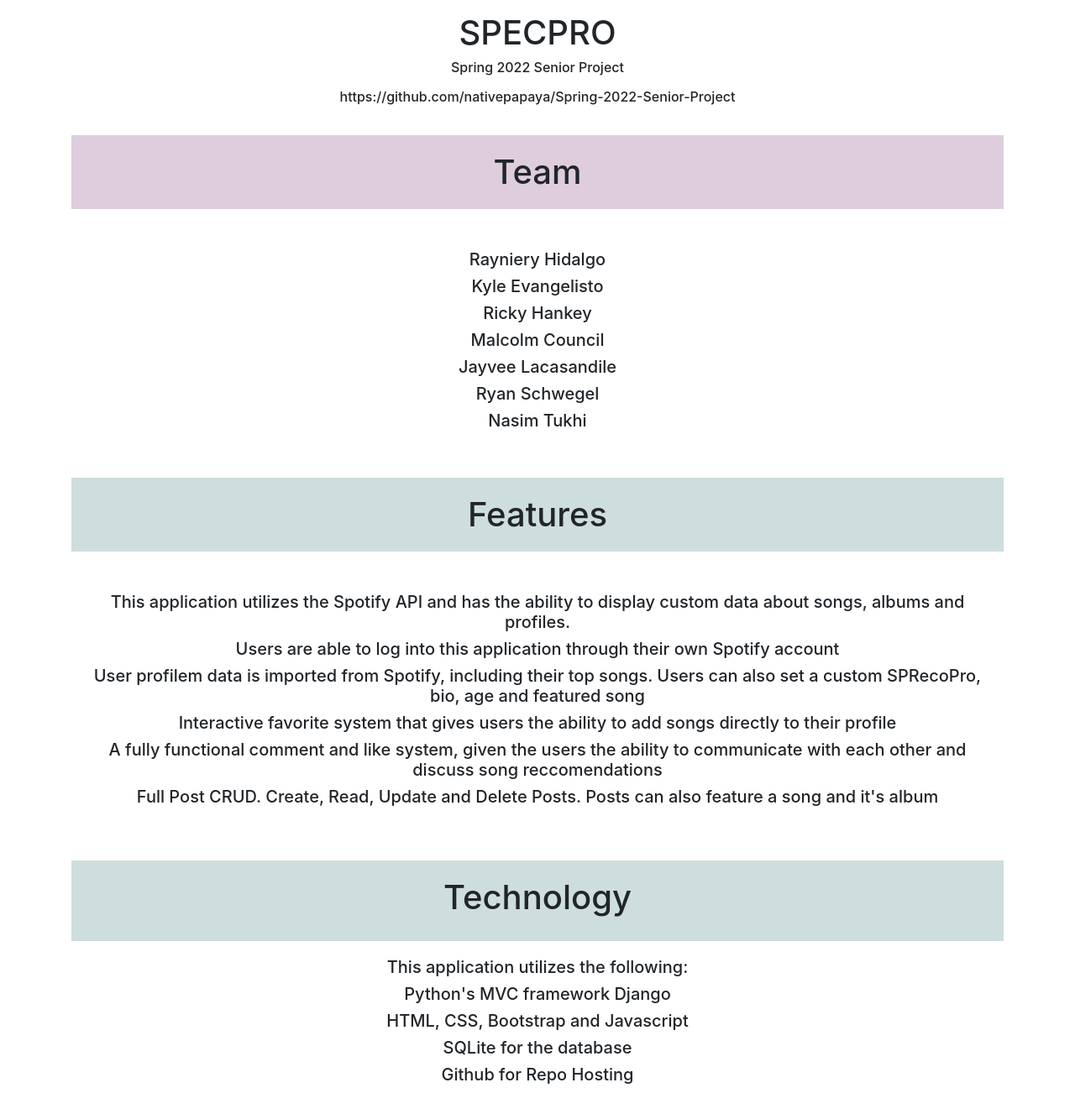
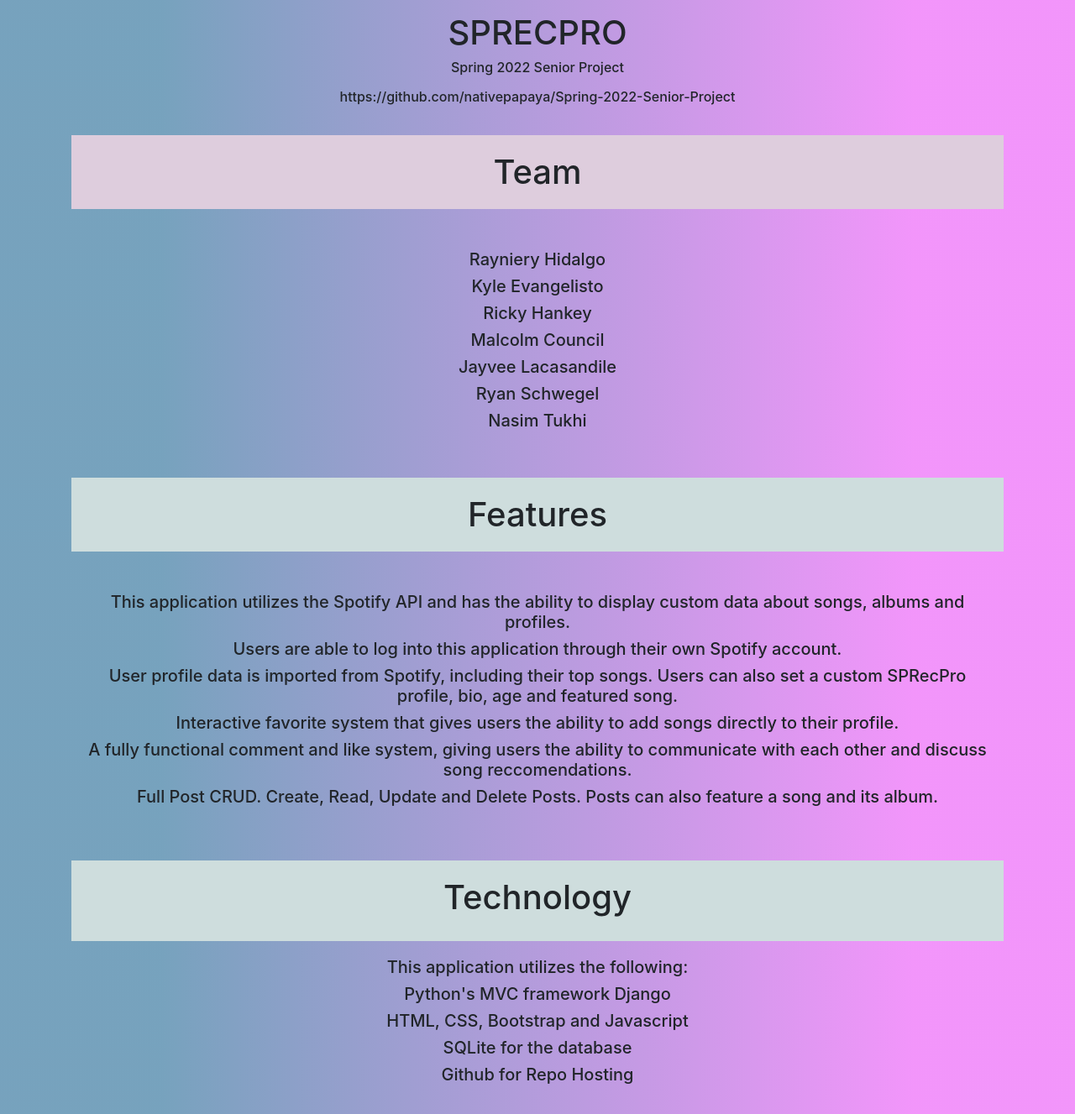
Before and after one commit to nativepapaya/Spring-2022-Senior-Project, a Django app: page / in a window 1280 px wide. Shown: the part 363-1690 px from the top of the page at 84% size. Run offline with Django 3.2, Linux system fonts and the light colour scheme; some libraries are stand-ins or nearby versions.

Commit message:
Grammar touchups in About, settled on draft for background colors

```diff
--- a/sprecpro/templates/about.html
+++ b/sprecpro/templates/about.html
@@ -7,7 +7,7 @@
 		  <img src="https://i.imgur.com/qMOzpT2.png" alt="centered image" />
 	  </p>
 
-    <h1 style="text-align:center;">SPECPRO</h1>
+    <h1 style="text-align:center;">SPRECPRO</h1>
     <h6 style="text-align:center;">Spring 2022 Senior Project</p>
     <h6 style="text-align:center;">https://github.com/nativepapaya/Spring-2022-Senior-Project</p>
 	  <br>
@@ -32,11 +32,11 @@
           <div class="hero">
             <br>
             <h5 class="name">This application utilizes the Spotify API and has the ability to display custom data about songs, albums and profiles.</h5>
-            <h5 class="name">Users are able to log into this application through their own Spotify account</h5>
-            <h5 class="name">User profilem data is imported from Spotify, including their top songs. Users can also set a custom SPRecoPro, bio, age and featured song</h5>
-            <h5 class="name">Interactive favorite system that gives users the ability to add songs directly to their profile</h5>
-            <h5 class="name">A fully functional comment and like system, given the users the ability to communicate with each other and discuss song reccomendations</h5>
-            <h5 class="name">Full Post CRUD. Create, Read, Update and Delete Posts. Posts can also feature a song and it's album</h5>
+            <h5 class="name">Users are able to log into this application through their own Spotify account.</h5>
+            <h5 class="name">User profile data is imported from Spotify, including their top songs. Users can also set a custom SPRecPro profile, bio, age and featured song.</h5>
+            <h5 class="name">Interactive favorite system that gives users the ability to add songs directly to their profile.</h5>
+            <h5 class="name">A fully functional comment and like system, giving users the ability to communicate with each other and discuss song reccomendations.</h5>
+            <h5 class="name">Full Post CRUD. Create, Read, Update and Delete Posts. Posts can also feature a song and its album.</h5>
             <br>
           </div>
         </div>
--- a/sprecpro/templates/layouts/app.html
+++ b/sprecpro/templates/layouts/app.html
@@ -122,18 +122,25 @@
         </ul>
       </div>
     </nav>
+
+    {% if user.is_authenticated and not user.is_staff %}
+      <style>
+        body {
+          background: linear-gradient(90deg, #1db9549c 34%, rgba(240, 137, 250, 0.603) 96%);
+        }
+      </style>
+    {% else %}
+      <style>
+        body {
+          background: linear-gradient(90deg, hsla(203, 35%, 56%, 0.9) 15%, hsla(295, 92%, 76%, 0.9) 85%);
+        }
+
+        /*h5 {
+        -webkit-text-stroke: 0.2px #1c9646;
+        }*/
+      </style>
+    {% endif %}
   {% block content %}
 
   {% endblock %}
 </body>
-
-<style>
-  /*body {
-    /* background: linear-gradient(90deg, hsla(203, 35%, 56%, 1) 34%, hsla(295, 92%, 76%, 1) 96%);
-    background: linear-gradient(90deg, #1DB954 10%, hsla(295, 92%, 76%, 1) 96%);
-  }
-
-  h5 {
-  -webkit-text-stroke: 0.2px #1c9646;
-  }*/
-</style>
```
